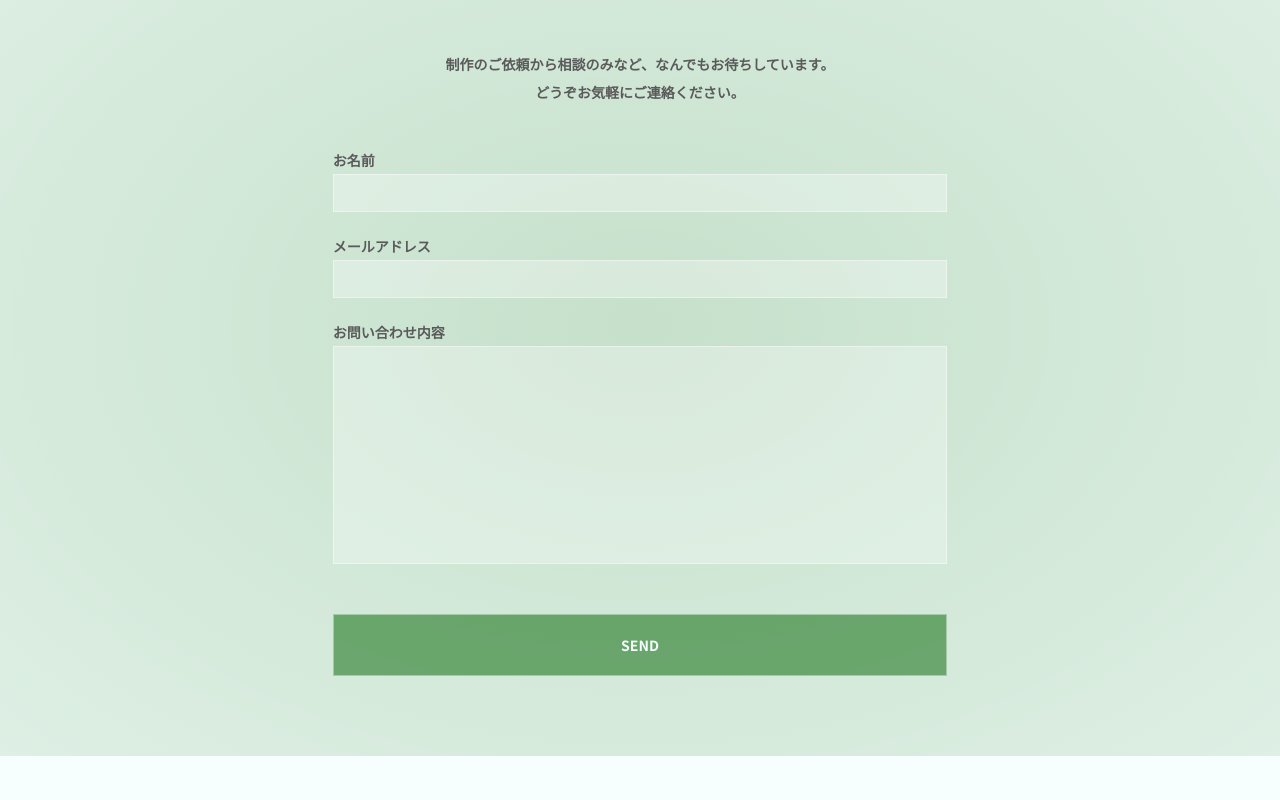
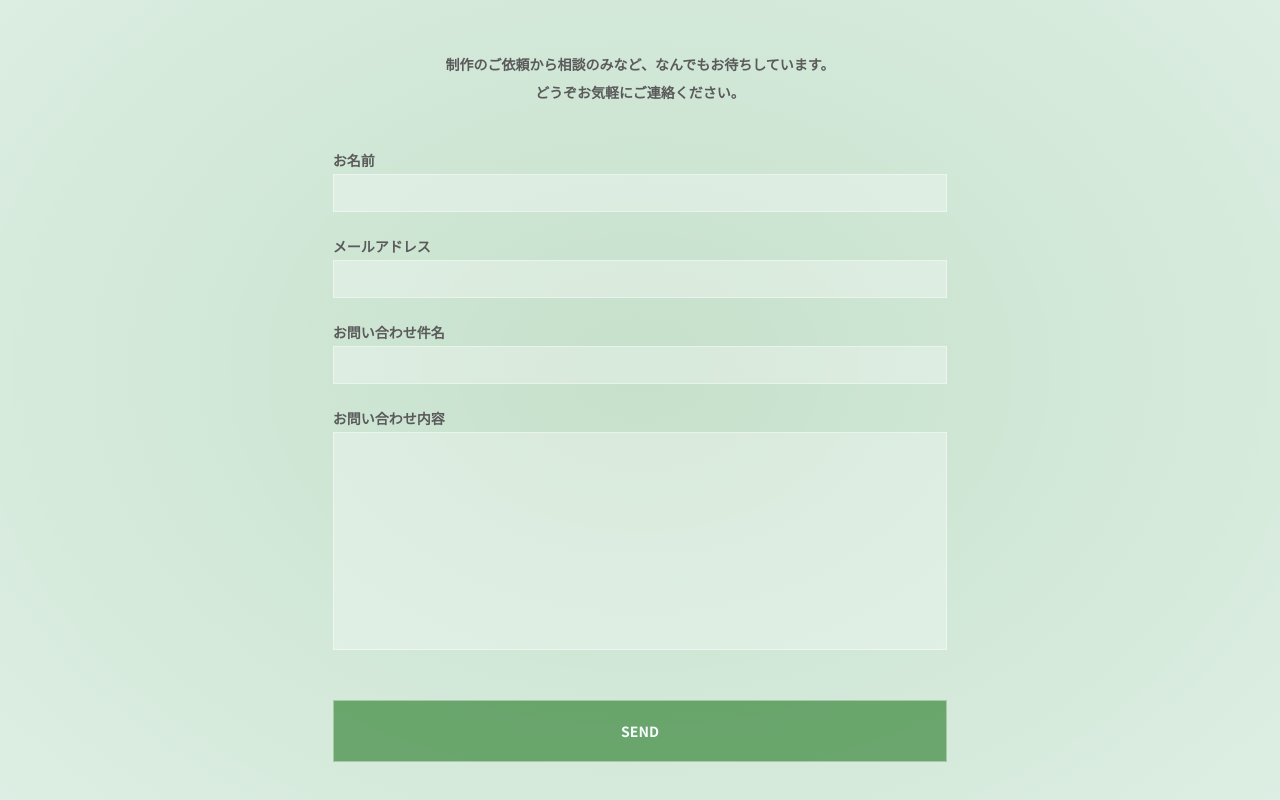
Before and after one commit to sarii0628/my_portfolio, a website: page index.html in a window 1280 px wide. Shown: the part 1789-2589 px from the top of the page. Before the commit the page ends 2545 px from the top, so only its background shows below. Drawn offline with nearby package versions, Linux system fonts and the light colour scheme.

Commit message:
embed google form 修正

```diff
--- a/index.html
+++ b/index.html
@@ -129,8 +129,10 @@
             <input type="text" name="entry.2005620554" id="textfield" required="required">
             <label for="email">メールアドレス</label>
             <input type="email" name="entry.1045781291" id="textfield2" required="required">
+            <label for="name">お問い合わせ件名</label>
+            <input type="text" name="entry.104863215" id="textfield3" required="required">
             <label for="content">お問い合わせ内容</label>
-            <textarea name="entry.104863215" id="textfield3" cols="30" rows="10" required="required"></textarea>
+            <textarea name="entry.839337160" id="textfield4" cols="30" rows="10" required="required"></textarea>
             <input type="submit" value="SEND">
         </form>
 
```
